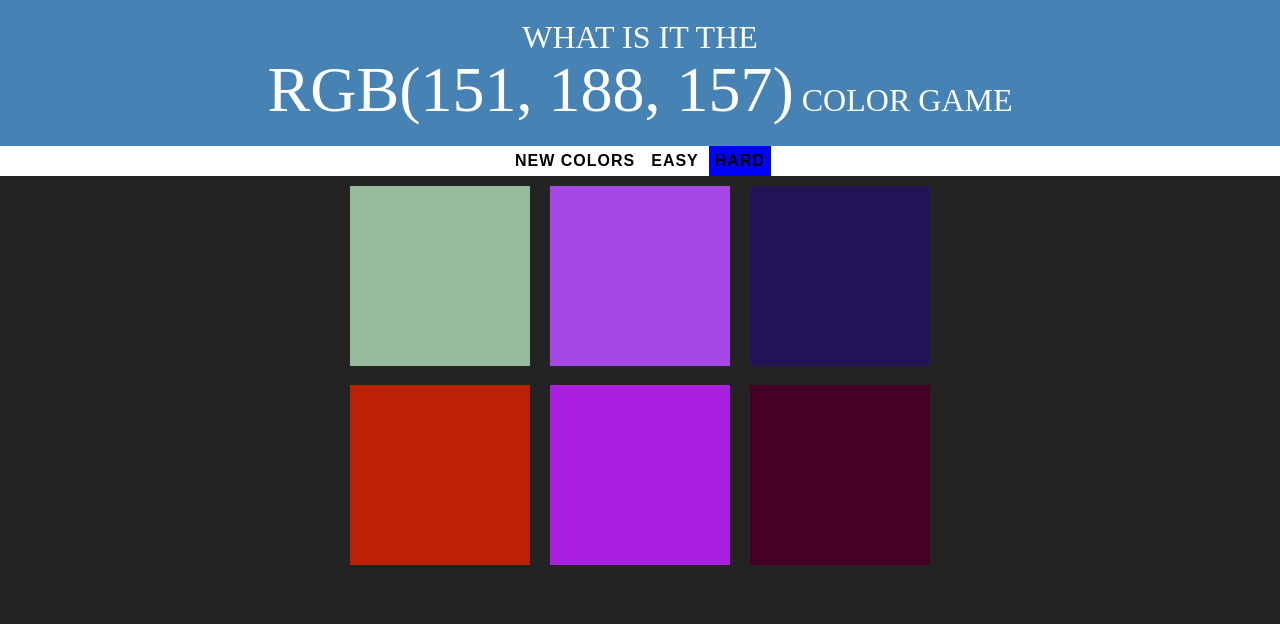
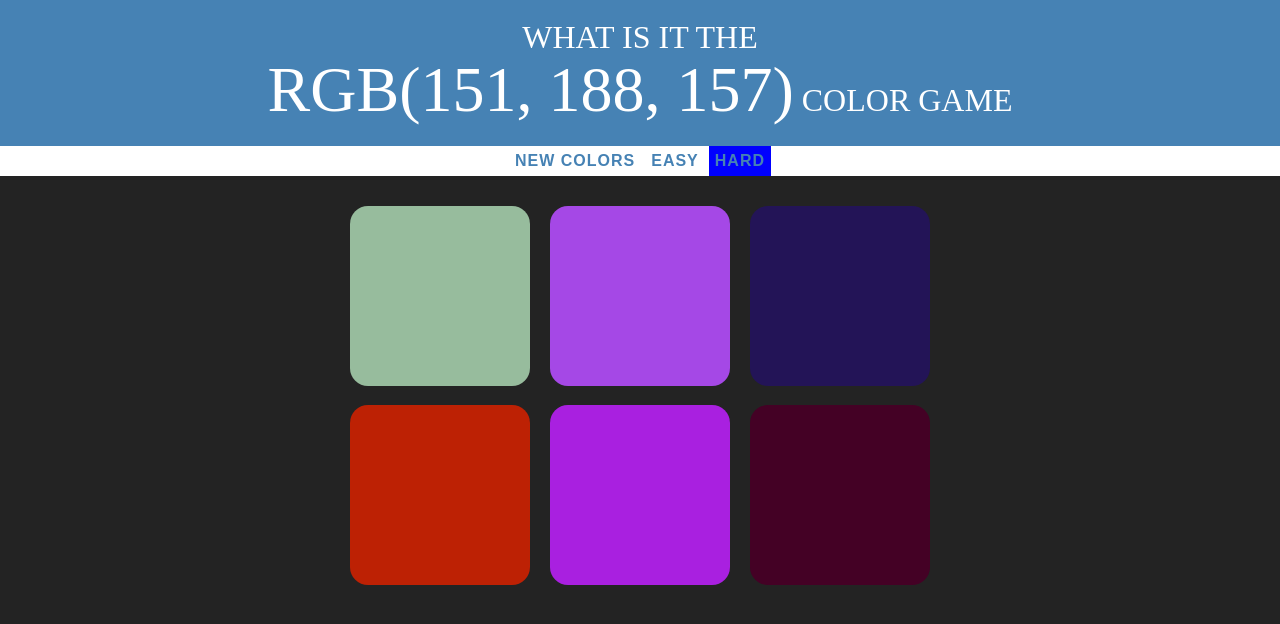
Before and after one commit to sayanpr8175/ColorGame, a plain HTML site: page rgb.html in a window 1280 px wide. Drawn offline with Linux system fonts and the light colour scheme.

Commit message:
almost done

```diff
--- a/colorgames.css
+++ b/colorgames.css
@@ -10,10 +10,14 @@ body{
   padding-bottom: 30% ;
   float: left;
   margin: 1.66%;
+  border-radius: 10%;
+  transition: background 0.6s;
+  ---webkit-transition: background 0.6s;
+  -moz-transition: background 0.6s;
 }
 
 #container {
-  margin: 0 auto;
+  margin: 20px auto;
   max-width: 600px;
 }
 
@@ -48,7 +52,14 @@ button{
   text-transform: uppercase;
   height: 100%;
   font-weight: 700;
-  color: "steelblue";
+  color: steelblue;
   letter-spacing: 1px;
   font-size: inherit;
+  transition: all 0.7s;
+  ---webkit-transition: background 0.6s;
+  -moz-transition: background 0.6s;
 }
+button:hover{
+  color: white;
+  background: steelblue;
+}
```
